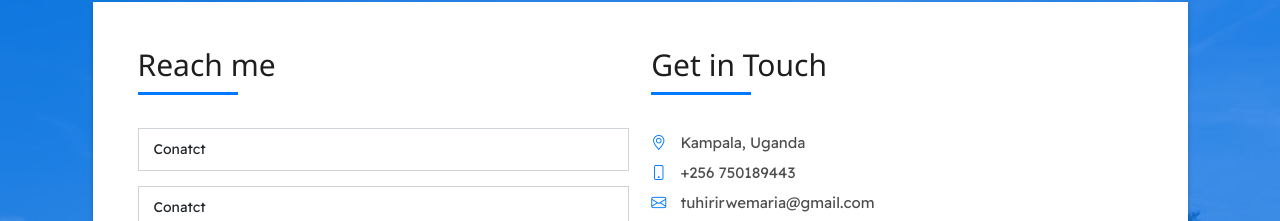
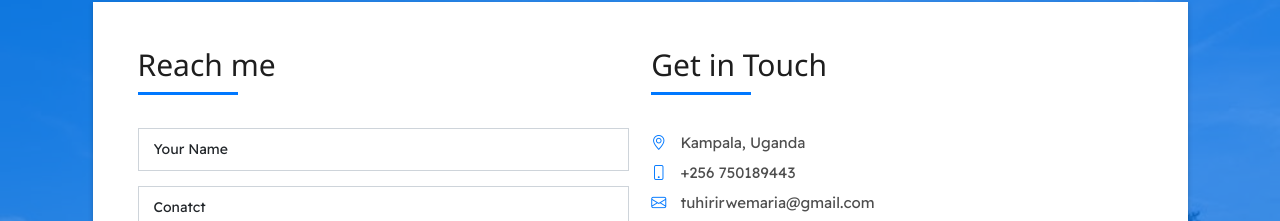
Before and after one commit to Tuhirirwe-Maria/Maria-offical, a Next.js app: page / in a window 1280 px wide. Shown: the part 3233-3454 px from the top of the page. Built offline with nearby package versions, Linux system fonts and the light colour scheme.

Commit message:
FIX:connecting the form to netlify

```diff
--- a/Components/Contact.js
+++ b/Components/Contact.js
@@ -41,7 +41,7 @@ function Contact() {
                             <input
                               type="text"
                               name="name"
-                              value="Conatct"
+                              value="Your Name"
                               className="form-control"
                               id="name"
                               placeholder="Your Name"
@@ -54,7 +54,7 @@ function Contact() {
                             <input
                               type="email"
                               className="form-control"
-                              name="email"
+                              name="Your Email"
                               value="Conatct"
                               id="email"
                               placeholder="Your Email"
@@ -67,7 +67,7 @@ function Contact() {
                             <input
                               type="text"
                               className="form-control"
-                              name="subject"
+                              name="Subject"
                               value="Conatct"
                               id="subject"
                               placeholder="Subject"
@@ -79,7 +79,7 @@ function Contact() {
                           <div className="form-group">
                             <textarea
                               className="form-control"
-                              name="message"
+                              name="Message"
                               value="Conatct"
                               rows={5}
                               placeholder="Message"
```
